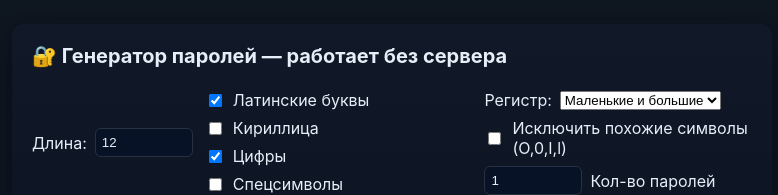
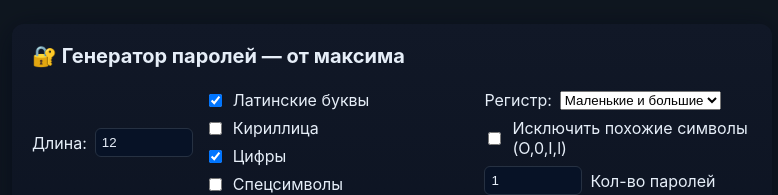
Before and after one commit to maximtaskinnikolaevich-svg/password-generator, a plain HTML site: page index.html in a window 1280 px wide. Shown: the top 195 px of the page, without its empty margins (248-1026 px from the left). Drawn offline with Linux system fonts and the light colour scheme.

Commit message:
index.html

```diff
--- a/index.html
+++ b/index.html
@@ -3,7 +3,7 @@
 <head>
 <meta charset="utf-8" />
 <meta name="viewport" content="width=device-width,initial-scale=1" />
-<title>Генератор паролей — без сервера</title>
+<title>Генератор паролей — от максима</title>
 <style>
   body{font-family:Inter,system-ui,Segoe UI,Arial;margin:24px;background:#0f1720;color:#e6eef8}
   .card{max-width:720px;margin:0 auto;padding:20px;border-radius:12px;background:linear-gradient(180deg,#111827, #0b1220);box-shadow:0 6px 30px rgba(2,6,23,.6)}
@@ -20,7 +20,7 @@
 </head>
 <body>
 <div class="card">
-  <h1>🔐 Генератор паролей — работает без сервера</h1>
+  <h1>🔐 Генератор паролей — от максима</h1>
   <div class="row">
     <label>Длина: <input id="length" type="number" min="4" max="200" value="12"></label>
 
```
